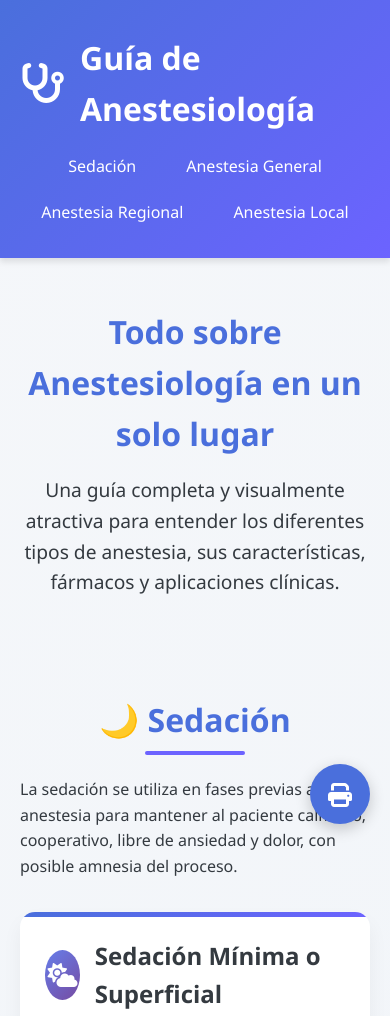
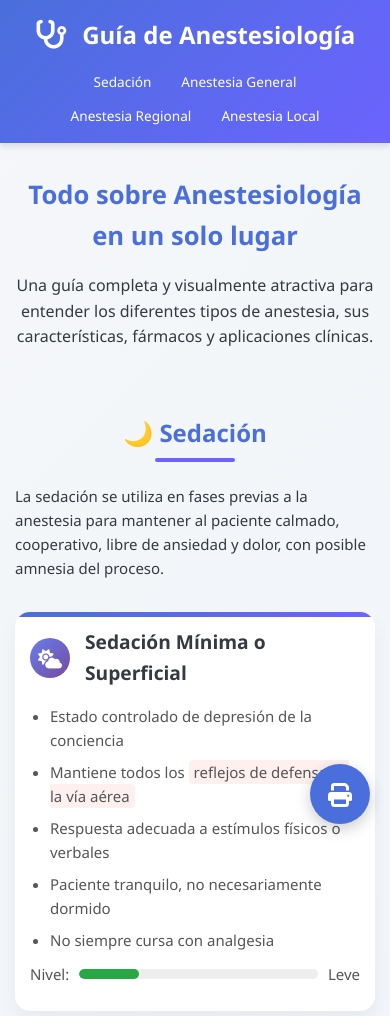
Before and after one commit to KJ-27/anestisia, a plain HTML site: page index.html in a window 390 px wide. Shown: the top 1016 px of the page. Drawn offline with Linux system fonts and the light colour scheme.

Commit message:
Refactor styles for improved responsiveness and layout
Adjusted various styles for improved responsiveness and aesthetics, including font sizes, padding, and layout properties.

```diff
--- a/index.html
+++ b/index.html
@@ -28,6 +28,7 @@
             background: linear-gradient(135deg, #f5f7fa 0%, #e4edf5 100%);
             color: var(--dark);
             line-height: 1.6;
+            font-size: 16px; /* Base font size */
         }
 
         .container {
@@ -39,7 +40,7 @@
         header {
             background: linear-gradient(135deg, var(--primary) 0%, var(--secondary) 100%);
             color: white;
-            padding: 2rem 0;
+            padding: 1rem 0; /* Reduced padding */
             box-shadow: 0 4px 6px rgba(0,0,0,0.1);
             position: sticky;
             top: 0;
@@ -50,6 +51,7 @@
             display: flex;
             justify-content: space-between;
             align-items: center;
+            flex-wrap: wrap; /* Allow wrapping */
         }
 
         .logo {
@@ -59,17 +61,21 @@
         }
 
         .logo i {
-            font-size: 2.5rem;
+            font-size: 2rem;
         }
 
         .logo h1 {
-            font-size: 2rem;
+            font-size: 1.5rem; /* Smaller font for mobile */
         }
 
         nav ul {
             display: flex;
             list-style: none;
-            gap: 20px;
+            gap: 10px; /* Reduced gap */
+            flex-wrap: wrap; /* Allow wrapping */
+            justify-content: center;
+            width: 100%;
+            margin-top: 10px;
         }
 
         nav a {
@@ -77,8 +83,9 @@
             text-decoration: none;
             font-weight: 500;
             transition: all 0.3s ease;
-            padding: 8px 15px;
+            padding: 8px 12px; /* Adjusted padding */
             border-radius: 20px;
+            font-size: 0.9rem;
         }
 
         nav a:hover {
@@ -86,30 +93,30 @@
         }
 
         .hero {
-            padding: 3rem 0;
+            padding: 2rem 0; /* Reduced padding */
             text-align: center;
         }
 
         .hero h2 {
-            font-size: 2.5rem;
+            font-size: 2rem; /* Smaller font for mobile */
             margin-bottom: 1rem;
             color: var(--primary);
         }
 
         .hero p {
-            font-size: 1.2rem;
+            font-size: 1rem; /* Smaller font */
             max-width: 800px;
             margin: 0 auto;
         }
 
         .section {
-            padding: 3rem 0;
+            padding: 2rem 0; /* Reduced padding */
         }
 
         .section-title {
             text-align: center;
             margin-bottom: 2rem;
-            font-size: 2rem;
+            font-size: 1.8rem; /* Smaller font */
             color: var(--primary);
             position: relative;
             display: inline-block;
@@ -122,7 +129,7 @@
             bottom: -10px;
             left: 50%;
             transform: translateX(-50%);
-            width: 100px;
+            width: 80px; /* Slightly smaller */
             height: 4px;
             background: var(--secondary);
             border-radius: 2px;
@@ -130,15 +137,15 @@
 
         .cards-container {
             display: grid;
-            grid-template-columns: repeat(auto-fit, minmax(300px, 1fr));
-            gap: 30px;
+            grid-template-columns: repeat(auto-fit, minmax(280px, 1fr)); /* Adjusted min-width */
+            gap: 20px; /* Reduced gap */
             margin-top: 2rem;
         }
 
         .card {
             background: white;
             border-radius: 15px;
-            padding: 25px;
+            padding: 20px; /* Reduced padding */
             box-shadow: 0 10px 20px rgba(0,0,0,0.05);
             transition: all 0.3s ease;
             position: relative;
@@ -156,7 +163,7 @@
         }
 
         .card:hover {
-            transform: translateY(-10px);
+            transform: translateY(-5px); /* Reduced movement */
             box-shadow: 0 15px 30px rgba(0,0,0,0.1);
         }
 
@@ -176,26 +183,16 @@
             justify-content: center;
             color: white;
             font-size: 1.5rem;
+            flex-shrink: 0; /* Prevent shrinking */
         }
 
-        .sedation-icon {
-            background: linear-gradient(135deg, #667eea 0%, #764ba2 100%);
-        }
-
-        .general-icon {
-            background: linear-gradient(135deg, #f093fb 0%, #f5576c 100%);
-        }
-
-        .regional-icon {
-            background: linear-gradient(135deg, #4facfe 0%, #00f2fe 100%);
-        }
-
-        .local-icon {
-            background: linear-gradient(135deg, #43e97b 0%, #38f9d7 100%);
-        }
+        .sedation-icon { background: linear-gradient(135deg, #667eea 0%, #764ba2 100%); }
+        .general-icon { background: linear-gradient(135deg, #f093fb 0%, #f5576c 100%); }
+        .regional-icon { background: linear-gradient(135deg, #4facfe 0%, #00f2fe 100%); }
+        .local-icon { background: linear-gradient(135deg, #43e97b 0%, #38f9d7 100%); }
 
         .card-title {
-            font-size: 1.5rem;
+            font-size: 1.3rem; /* Smaller font */
             color: var(--dark);
         }
 
@@ -227,18 +224,23 @@
             border-radius: 10px;
             overflow: hidden;
             box-shadow: 0 5px 15px rgba(0,0,0,0.05);
+            display: block; /* Changed to block */
+            overflow-x: auto; /* Added horizontal scroll */
+            -webkit-overflow-scrolling: touch; /* Smooth scroll for iOS */
         }
 
         .drug-table th {
             background: var(--primary);
             color: white;
-            padding: 15px;
+            padding: 12px 10px; /* Adjusted padding */
             text-align: left;
+            white-space: nowrap; /* Prevent text wrapping */
         }
 
         .drug-table td {
-            padding: 15px;
+            padding: 12px 10px; /* Adjusted padding */
             border-bottom: 1px solid #eee;
+            white-space: nowrap; /* Prevent text wrapping */
         }
 
         .drug-table tr:last-child td {
@@ -268,33 +270,25 @@
             height: 100%;
             border-radius: 5px;
         }
-
-        .minimal-fill {
-            width: 25%;
-            background: #28a745;
-        }
-
-        .moderate-fill {
-            width: 60%;
-            background: #ffc107;
-        }
-
-        .deep-fill {
-            width: 90%;
-            background: #dc3545;
-        }
+        .minimal-fill { width: 25%; background: #28a745; }
+        .moderate-fill { width: 60%; background: #ffc107; }
+        .deep-fill { width: 90%; background: #dc3545; }
 
         .tabs {
             display: flex;
             margin-bottom: 20px;
             border-bottom: 2px solid #eee;
+            overflow-x: auto; /* Allow tabs to scroll */
+            -webkit-overflow-scrolling: touch;
         }
 
         .tab {
-            padding: 10px 20px;
+            padding: 10px 15px; /* Adjusted padding */
             cursor: pointer;
             border-bottom: 3px solid transparent;
             transition: all 0.3s ease;
+            white-space: nowrap; /* Prevent tab text wrapping */
+            flex-shrink: 0;
         }
 
         .tab.active {
@@ -415,23 +409,96 @@
             transform: scale(1.1);
         }
 
+        /* --- Media Queries for Responsiveness --- */
+
+        /* Tablets and smaller desktops */
         @media (max-width: 768px) {
             .header-content {
                 flex-direction: column;
-                gap: 20px;
+                text-align: center;
+            }
+
+            .logo h1 {
+                font-size: 1.8rem;
             }
 
             nav ul {
-                flex-wrap: wrap;
-                justify-content: center;
+                margin-top: 15px;
             }
 
             .hero h2 {
-                font-size: 2rem;
+                font-size: 1.8rem;
+            }
+
+            .section-title {
+                font-size: 1.6rem;
             }
 
             .cards-container {
-                grid-template-columns: 1fr;
+                grid-template-columns: 1fr; /* Single column */
+            }
+
+            .comparison {
+                grid-template-columns: repeat(auto-fit, minmax(150px, 1fr));
+            }
+        }
+
+        /* Mobile phones */
+        @media (max-width: 480px) {
+            body {
+                font-size: 15px; /* Slightly smaller base font */
+            }
+
+            .container {
+                padding: 0 15px; /* Less padding on sides */
+            }
+
+            .logo i {
+                font-size: 1.8rem;
+            }
+
+            .logo h1 {
+                font-size: 1.5rem;
+            }
+
+            nav a {
+                font-size: 0.85rem;
+                padding: 6px 10px;
+            }
+
+            .hero h2 {
+                font-size: 1.6rem;
+            }
+
+            .card {
+                padding: 15px;
+            }
+
+            .card-title {
+                font-size: 1.2rem;
+            }
+
+            .card-icon {
+                width: 40px;
+                height: 40px;
+                font-size: 1.2rem;
+            }
+
+            .section-title {
+                font-size: 1.5rem;
+            }
+
+            .comparison-item {
+                padding: 15px;
+            }
+
+            .comparison-item i {
+                font-size: 1.5rem;
+            }
+
+            .drug-table th, .drug-table td {
+                padding: 8px 6px;
+                font-size: 0.85rem;
             }
         }
 
```
